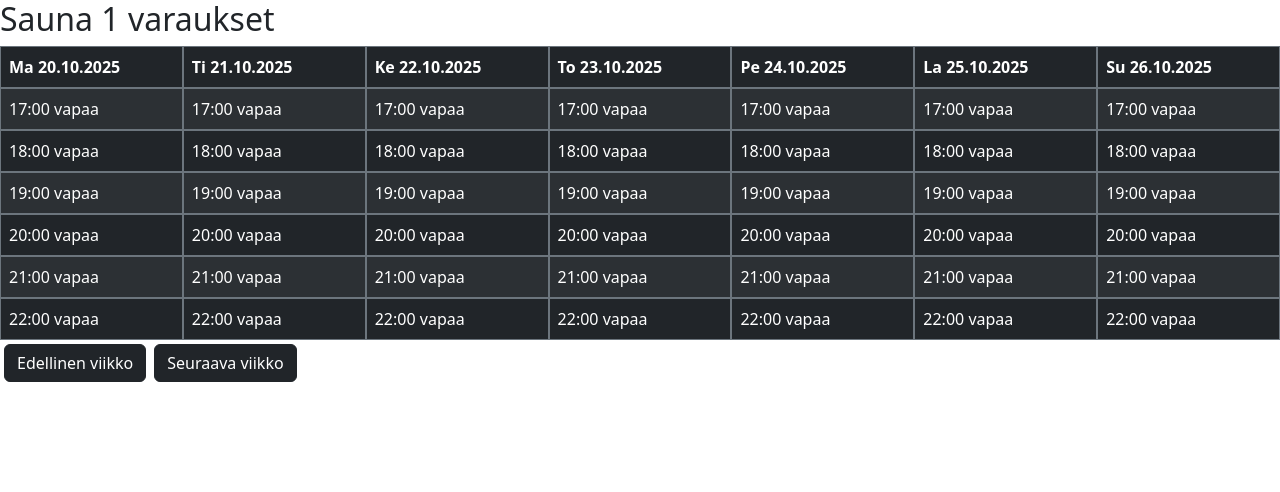
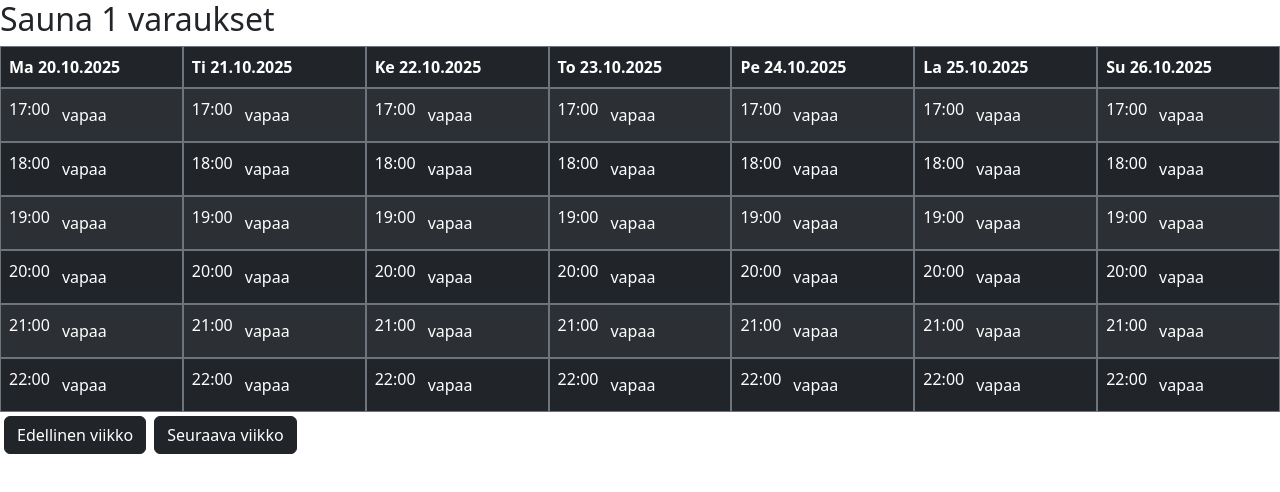
Before and after one commit to Samapa1/SaunaApp-Frontend, a React app in the folder Frontend/: page /sauna1 in a window 1280 px wide. Shown: the top 492 px of the page. Built offline with nearby package versions, Linux system fonts and the light colour scheme; no server answers; the HTML template or start-up script is replaced by a standard one.

Commit message:
integrating frontend with backend

```diff
--- a/Frontend/src/components/ReservationDayTable.tsx
+++ b/Frontend/src/components/ReservationDayTable.tsx
@@ -1,5 +1,7 @@
 import React from "react";
-import { Container, Row } from "react-bootstrap";
+import { Container, Row, Button } from "react-bootstrap";
+
+import { create } from "../services/reservations";
 
 const FIRST_HOUR = 17;
 const LAST_HOUR = 22;
@@ -7,6 +9,25 @@ const LAST_HOUR = 22;
 interface Reservation {
     Id: string,
     Date: string
+}
+
+const makeReservation = async () => {
+    console.log("making reservation")
+    const reservationData = {
+        "sauna": "3",
+        "date": "07-11-2025-20"
+    }
+
+    const myReservation = await create(reservationData)
+    console.log(myReservation)
+}
+
+const btn = {
+    // backgroundColor: '#2C3034',
+    backgroundColor: 'transparent',
+	color: 'white',
+    border: 'none',
+    width: '5%',
 }
 
 const checkAvailability = (hour: string, reservations: Array<Reservation>) => {
@@ -20,7 +41,7 @@ const checkAvailability = (hour: string, reservations: Array<Reservation>) => {
         return "varattu"
     }
     else {
-        return "vapaa"
+        return <Button style={btn} onClick={() => makeReservation()}>vapaa</Button>
     }
 }
 
--- a/Frontend/src/services/reservations.tsx
+++ b/Frontend/src/services/reservations.tsx
@@ -1,8 +1,19 @@
 import axios from 'axios';
 
 const baseUrl = import.meta.env.VITE_BACKEND_URL
+
+interface Reservation {
+    "sauna": string,
+    "date": string
+}
 
 export const getAll = async (sauna: string) => {
   const response = await axios.get(baseUrl + `/reservations?sauna=${sauna}`);
   return response.data;
 };
+
+export const create = async (reservation: Reservation) => {
+  console.log(reservation)
+  const response = await axios.post(baseUrl + `/reservation`, reservation);
+  return response.data;
+};
```
